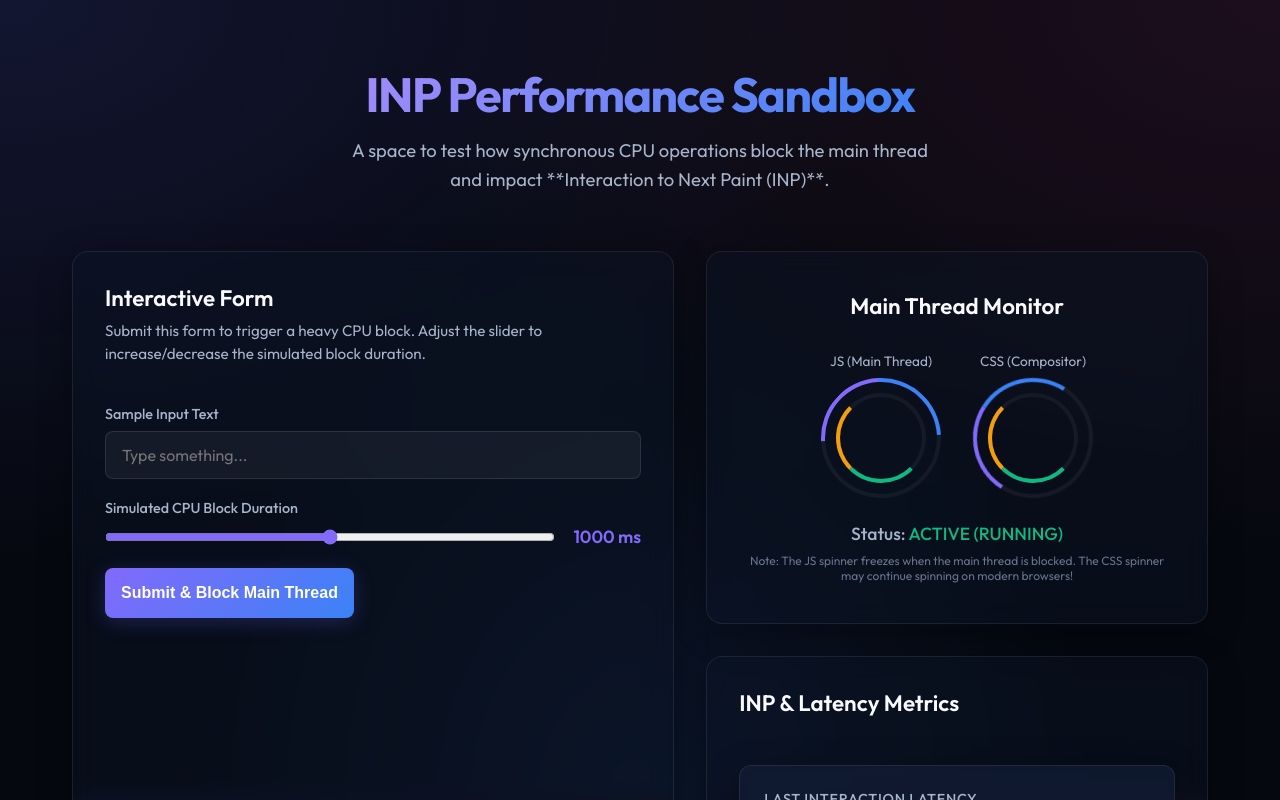
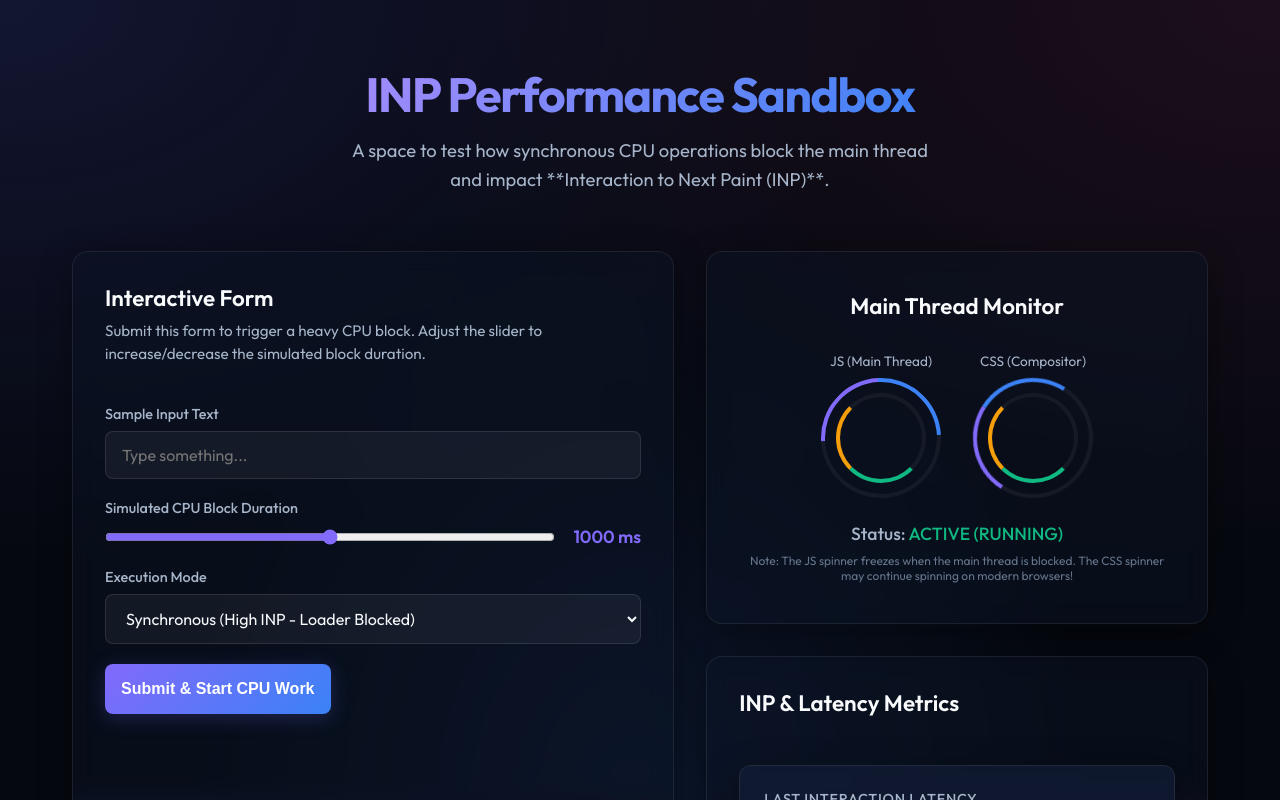
Before and after one commit to MasterKN48/inpOptimisationDemo, a Next.js app: page / in a window 1280 px wide. Shown: the top 800 px of the page. Built offline with nearby package versions, Linux system fonts and the light colour scheme.

Commit message:
feat: add execution mode selector with yieldToMain support and update README with INP optimization guide

```diff
--- a/src/pages/index.js
+++ b/src/pages/index.js
@@ -1,11 +1,22 @@
 import Head from "next/head";
 import { useState, useEffect, useRef } from "react";
 import styles from "@/styles/Home.module.css";
+
+async function yieldToMain() {
+  if (typeof window !== "undefined" && "scheduler" in window && "yield" in window.scheduler) {
+    return await window.scheduler.yield();
+  }
+  return new Promise((resolve) => {
+    setTimeout(resolve, 0);
+  });
+}
 
 export default function Home() {
   const [inputValue, setInputValue] = useState("");
   const [blockDuration, setBlockDuration] = useState(1000); // 1s default
   const [isBlocked, setIsBlocked] = useState(false);
+  const [isSubmitting, setIsSubmitting] = useState(false);
+  const [executionMode, setExecutionMode] = useState("sync"); // "sync" or "yield"
   const [lastInp, setLastInp] = useState(0);
   const [jsDuration, setJsDuration] = useState(0);
   const [history, setHistory] = useState([]);
@@ -70,24 +81,30 @@ export default function Home() {
     return Math.round(performance.now() - start);
   };
 
-  const handleSubmit = (e) => {
+  const handleSubmit = async (e) => {
     e.preventDefault();
-
-    // Temporarily mark status as blocked (Note: UI will only repaint this *after* the sync block completes,
-    // which illustrates the core problem of high INP / unresponsive event loops)
+    setIsSubmitting(true);
     setIsBlocked(true);
 
     const start = performance.now();
+    let processingTime = 0;
 
-    // Run CPU heavy loop
-    const actualDuration = simulateHeavyComputation(blockDuration);
+    if (executionMode === "sync") {
+      // Synchronous block: executes immediately in the event task, freezing paint
+      const actualDuration = simulateHeavyComputation(blockDuration);
+      const end = performance.now();
+      processingTime = Math.round(end - start);
+    } else {
+      // Yield to let the browser paint the button loader first, then run CPU block
+      await yieldToMain();
+      const actualDuration = simulateHeavyComputation(blockDuration);
+      const end = performance.now();
+      processingTime = Math.round(end - start);
+    }
 
-    const end = performance.now();
-    const processingTime = Math.round(end - start);
-
-    // Update state after blocking
     setJsDuration(processingTime);
     setIsBlocked(false);
+    setIsSubmitting(false);
 
     // Add to history
     const timestamp = new Date().toLocaleTimeString();
@@ -97,6 +114,7 @@ export default function Home() {
         inputValue: inputValue || "(empty)",
         configuredDuration: blockDuration,
         jsDuration: processingTime,
+        mode: executionMode === "sync" ? "Synchronous" : "Deferred (yieldToMain)",
         timestamp,
       },
       ...prev.slice(0, 9), // limit to last 10 entries
@@ -201,8 +219,28 @@ export default function Home() {
                 </div>
               </div>
 
-              <button type="submit" className={styles.submitBtn}>
-                Submit & Block Main Thread
+              <div className={styles.formGroup}>
+                <label className={styles.formLabel} htmlFor="mode-select">
+                  Execution Mode
+                </label>
+                <select
+                  id="mode-select"
+                  className={styles.formInput}
+                  value={executionMode}
+                  onChange={(e) => setExecutionMode(e.target.value)}
+                >
+                  <option value="sync">
+                    Synchronous (High INP - Loader Blocked)
+                  </option>
+                  <option value="yield">
+                    Deferred (yieldToMain - Yields Thread)
+                  </option>
+                </select>
+              </div>
+
+              <button type="submit" className={styles.submitBtn} disabled={isSubmitting}>
+                {isSubmitting && <span className={styles.btnSpinner}></span>}
+                {isSubmitting ? "Processing..." : "Submit & Start CPU Work"}
               </button>
             </form>
           </section>
@@ -382,7 +420,7 @@ export default function Home() {
                         <span className={styles.historyHighlight}>
                           {item.configuredDuration}ms
                         </span>{" "}
-                        | Latency:{" "}
+                        ({item.mode || "Synchronous"}) | Latency:{" "}
                         <span
                           className={`${styles.historyMetric} ${cat.textClass}`}
                         >
```
Also changed, not shown: 1 other file (tests, documents, lock files or other folders).
